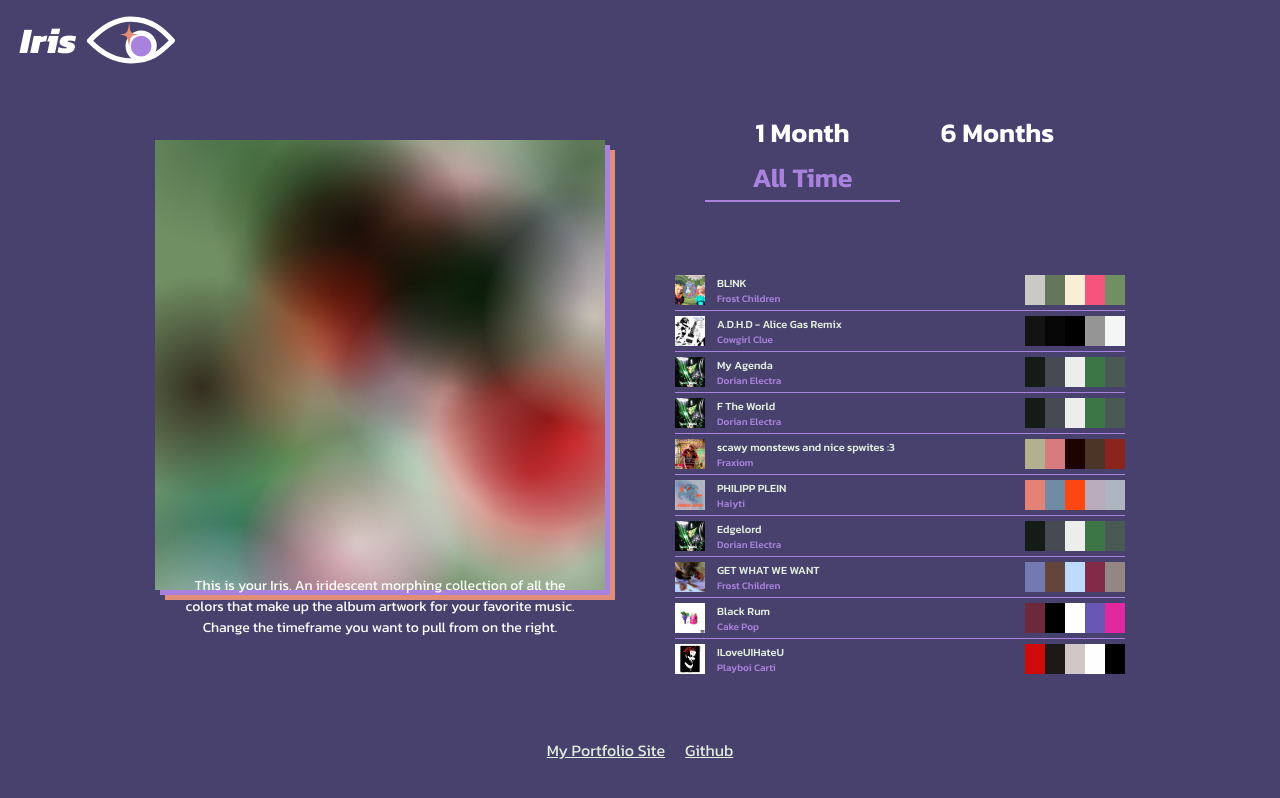
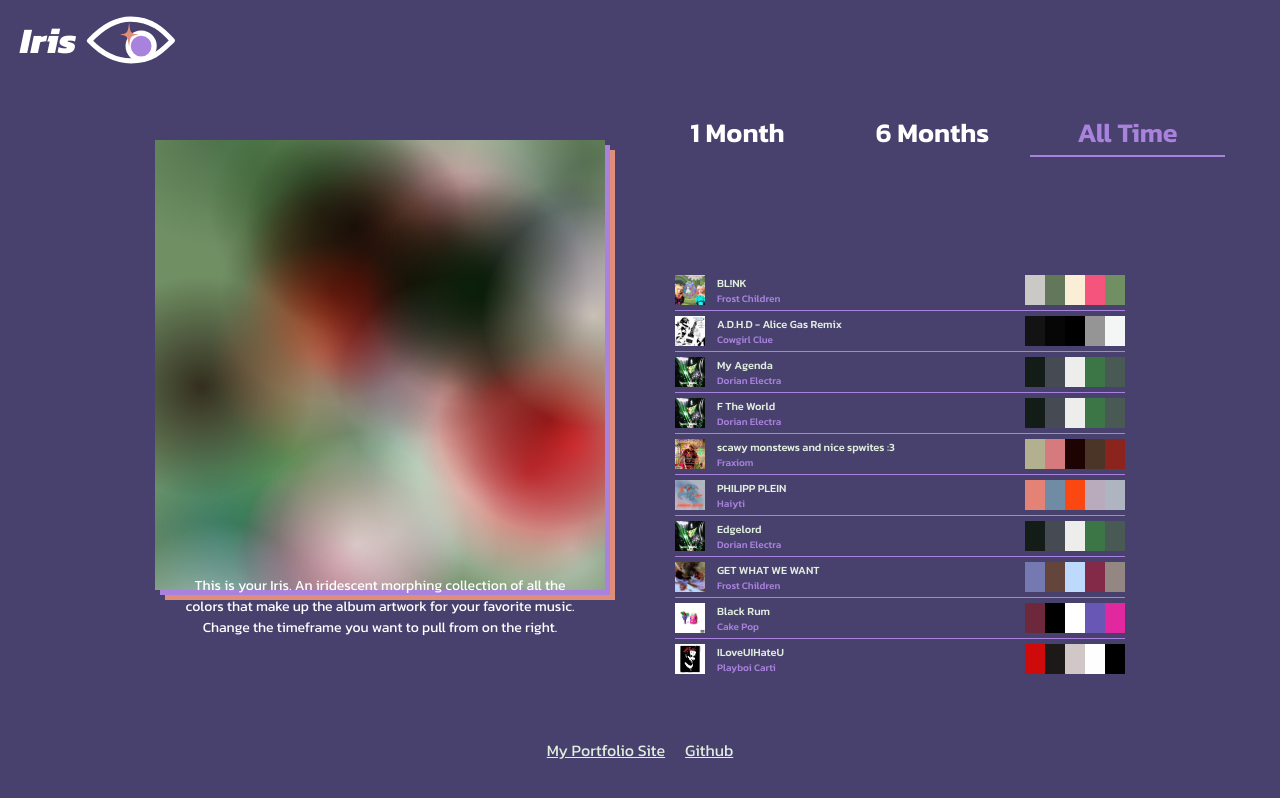
Before and after one commit to NickGroveSE/IrisDemo, a Vue app: page / in a window 1280 px wide. Shown: the top 798 px of the page. Built offline with nearby package versions, Linux system fonts and the light colour scheme.

Commit message:
Timeframes Changed for Demo 2

```diff
--- a/src/App.vue
+++ b/src/App.vue
@@ -183,8 +183,8 @@
   }
 
   #timeframes {
-    height: 30px;
-    width: 390px;
+    height: 45px;
+    width: 585px;
     margin: 20px auto 0 auto;
     padding: 0%;
     list-style: none;
```
